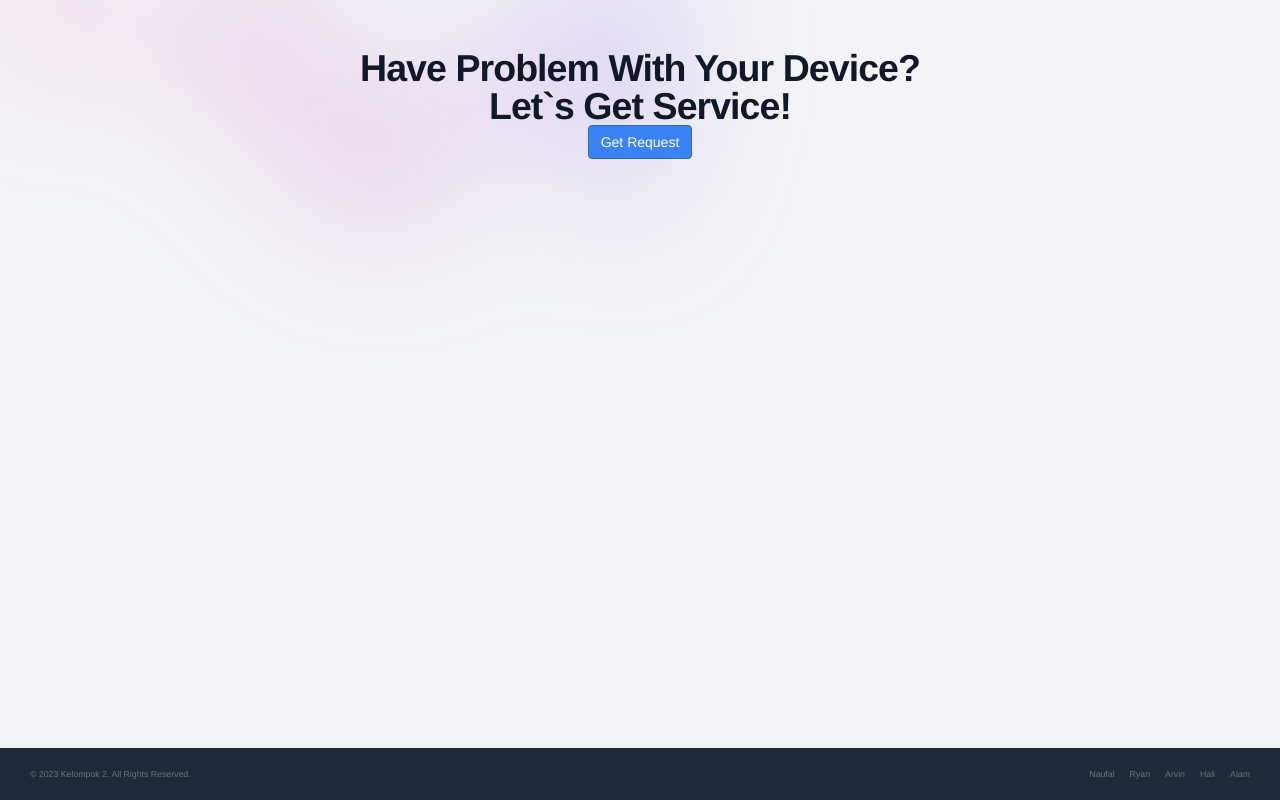
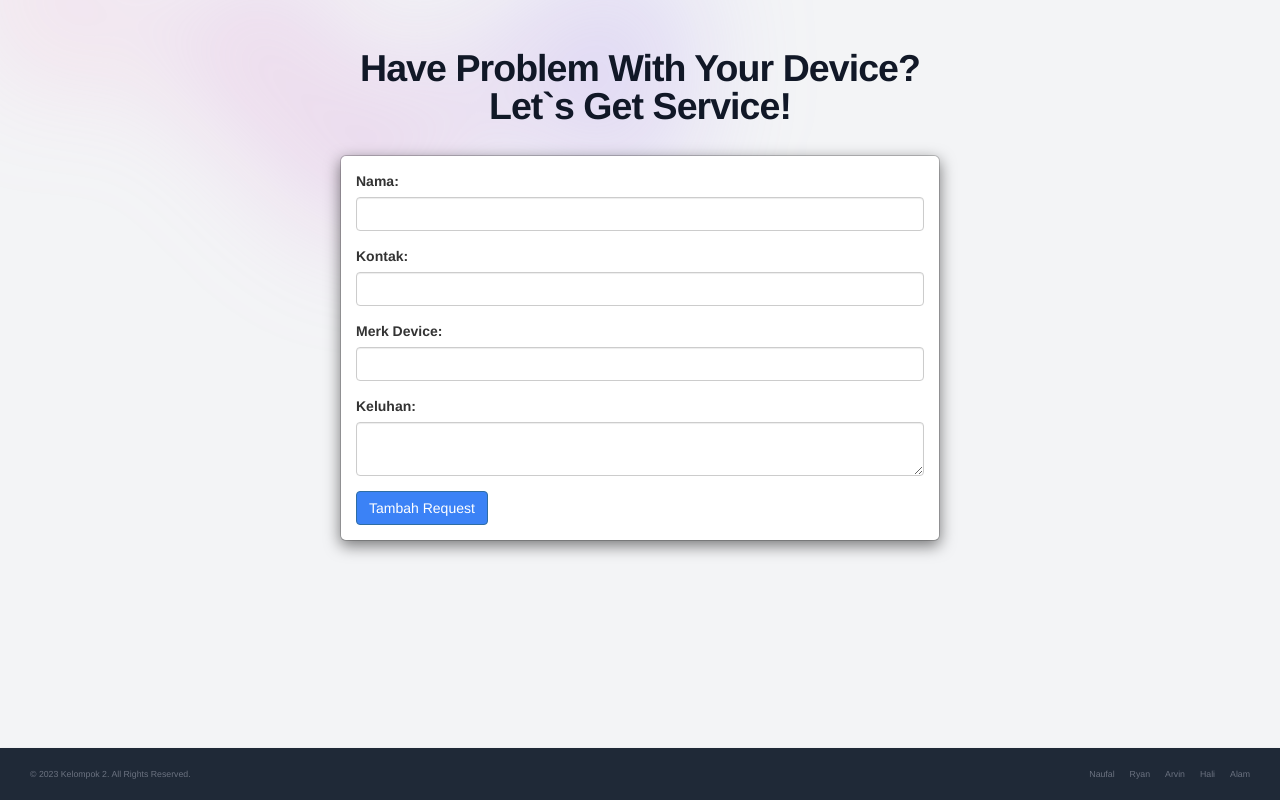
Before and after one commit to MuhammadAndra/DoctorPC, a PHP site: page /resources/views/service-request.php in a window 1280 px wide. Run offline with PHP 8.4, Linux system fonts and the light colour scheme; the visitor is signed in with stand-in values (Sample User, id 1); data that the repository does not hold is empty; some libraries are stand-ins or nearby versions.

Commit message:
[fix] logic admin and user on add service

```diff
--- a/resources/views/editProfil.php
+++ b/resources/views/editProfil.php
@@ -8,7 +8,7 @@ $database = "serviceit";
 $connection = new mysqli($hostname, $username, $password, $database);
 include("../../app/Controller.php");
 if (!isset($_SESSION['login']) || $_SESSION['login'] === false) {
-    header("location: ../login.php");
+    header("location: ../../login.php");
     exit();
 }
 
--- a/resources/views/service-request.php
+++ b/resources/views/service-request.php
@@ -105,14 +105,17 @@ if (isset($_GET['add'])) {
             </table>
         </div>
         <?php
-        }
+        }else{
+
+
         ?>
-        <div style="width:100%; display: flex; justify-content: center">
+        <!-- <div style="width:100%; display: flex; justify-content: center">
             <button type="button" style="" class="btn btn-primary bg-blue-500 hover:bg-blue-700 text-white"
             data-toggle="modal" data-target="#addRequestModal">
             Get Request
             </button>
         </div>
+
         <div class="modal fade" id="addRequestModal" tabindex="-1" role="dialog" aria-labelledby="addRequestModalLabel"
             aria-hidden="true">
             <div class="modal-dialog" role="document">
@@ -122,6 +125,42 @@ if (isset($_GET['add'])) {
                             <span aria-hidden="true">&times;</span>
                         </button>
                     </div>
+                    <div class="modal-body">
+                        <form id="addRequestForm" action="?add" method="POST">
+                            <div class="form-group">
+                                <label for="namaPelanggan">Nama:</label>
+                                <input type="text" class="form-control" id="namaPelanggan" name="namaPelanggan"
+                                    required>
+                            </div>
+                            <div class="form-group">
+                                <label for="kontakPelanggan">Kontak:</label>
+                                <input type="text" class="form-control" id="kontakPelanggan" name="kontakPelanggan"
+                                    required>
+                            </div>
+                            <div class="form-group">
+                                <label for="merkDevice">Merk Device:</label>
+                                <input type="text" class="form-control" id="merkDevice" name="merkDevice" required>
+                            </div>
+                            <div class="form-group">
+                                <label for="deskripsi">Keluhan:</label>
+                                <textarea class="form-control" id="deskripsi" name="deskripsi" required></textarea>
+                            </div>
+
+                            <button type="submit"
+                                class="btn btn-primary bg-blue-500 hover:bg-blue-700 text-white">Tambah Request</button>
+                        </form>
+                    </div>
+                </div>
+            </div>
+        </div> -->
+
+        <div class="modal-dialog" role="document">
+                <div class="modal-content">
+                    <!-- <div class="modal-header">
+                        <button type="button" class="close" data-dismiss="modal" aria-label="Close">
+                            <span aria-hidden="true">&times;</span>
+                        </button>
+                    </div> -->
                     <div class="modal-body">
                         <!-- Form tambah request -->
                         <form id="addRequestForm" action="?add" method="POST">
@@ -150,6 +189,9 @@ if (isset($_GET['add'])) {
                     </div>
                 </div>
             </div>
+        <?php
+        }
+        ?>
     </main>
     <script>
     $(document).ready(function() {
```
